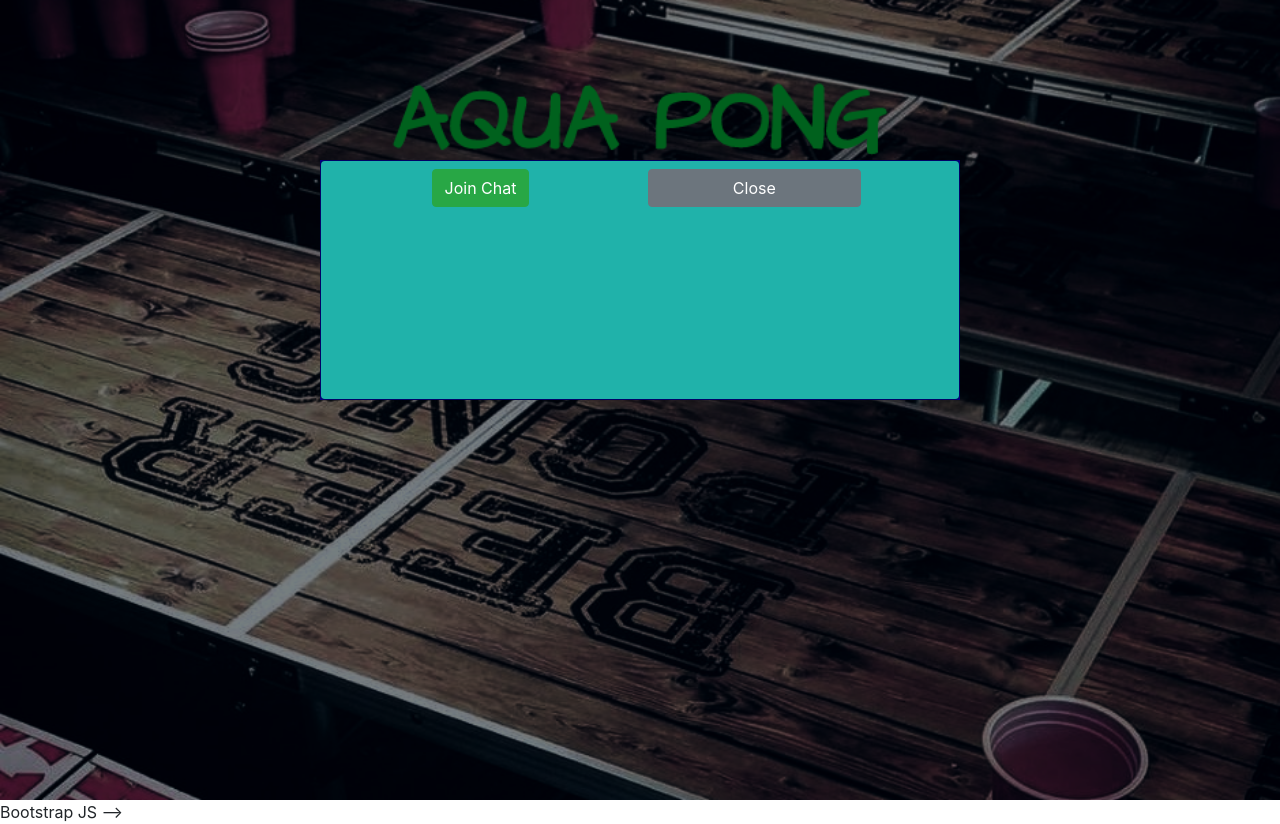
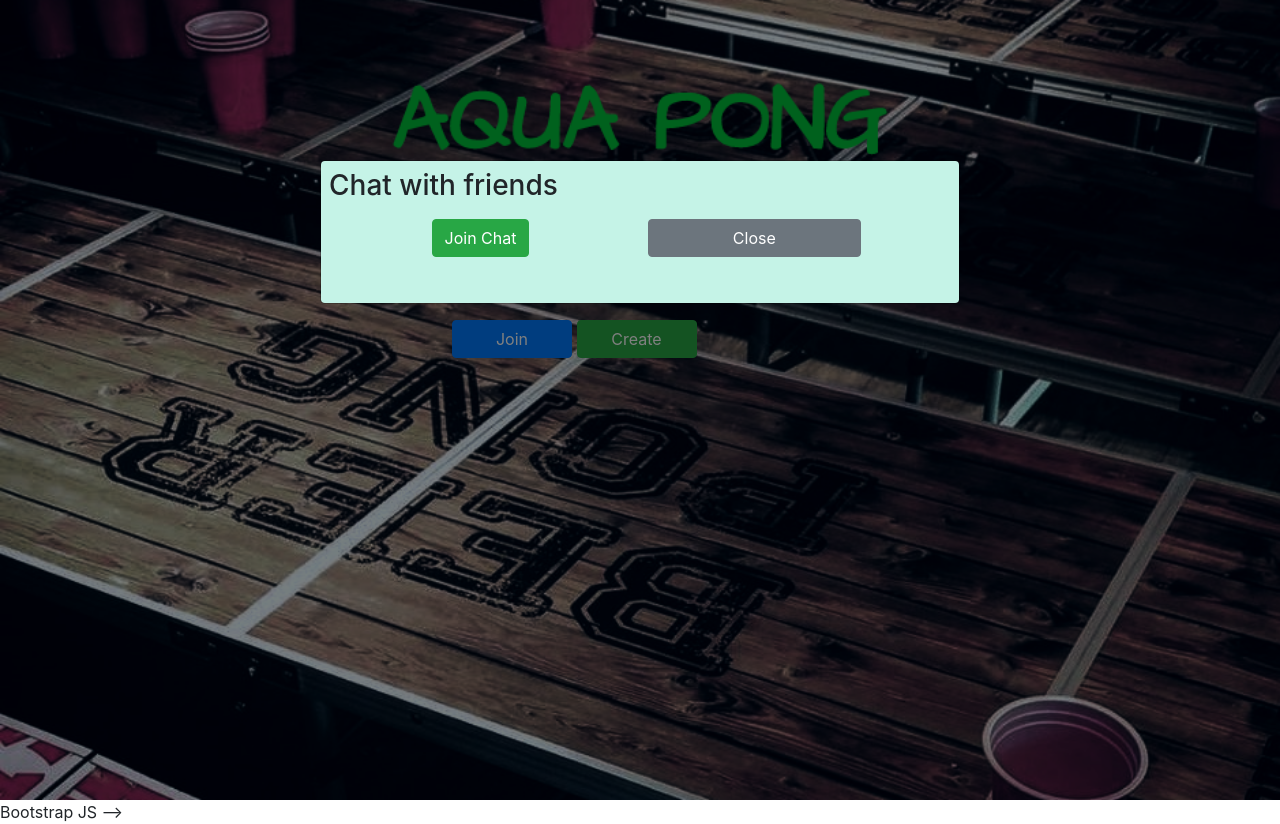
Before and after one commit to shengqiw/BeerPong, a website: page index.html in a window 1280 px wide. Both pictures are taken after a click on the button "Join". Drawn offline with nearby package versions, Linux system fonts and the light colour scheme.

Commit message:
Update modal

```diff
--- a/index.css
+++ b/index.css
@@ -37,7 +37,7 @@ header,
     width: 120px;
 }
 #joinModal {
-    background-color: navy;
+    /* background-color: navy; */
     position: absolute;
     top: 20%;
     left: 50%;
@@ -47,8 +47,8 @@ header,
   .modal-content {
     position: absolute;
     /* top: 40%; */
-    height: 100%;
-    background-color: lightseagreen;
+    height: 60%;
+    background-color: rgb(197, 243, 231);
   }
   .input-center {
       position: absolute;
--- a/index.html
+++ b/index.html
@@ -17,9 +17,9 @@
 
         <div class="modal" id="joinModal" tabindex="-1" role="dialog" aria-labelledby="exampleModalCenterTitle" aria-hidden="true">
             <div class="modal-content text-center modal-center container">
-                <!-- <div class="row w-100 text-center">
-                    <input type="text" class="m-5 row w-50 text-center" placeholder="Lobby Key Code"></input>
-                </div> -->
+                <div class="row w-100 text-center">
+                    <h3 class="m-2 row w-50">Chat with friends</h3>
+                </div>
                 <div class="row">
                     <a class="col-6" href="http://localhost:3000" target="_blank"><button type="button" class="btn btn-success m-2" onclick="btn_join()">Join Chat</button></a>
                     <button type="button" class="btn btn-secondary m-2 offset-3 col-4" data-dismiss="modal">Close</button>
```
